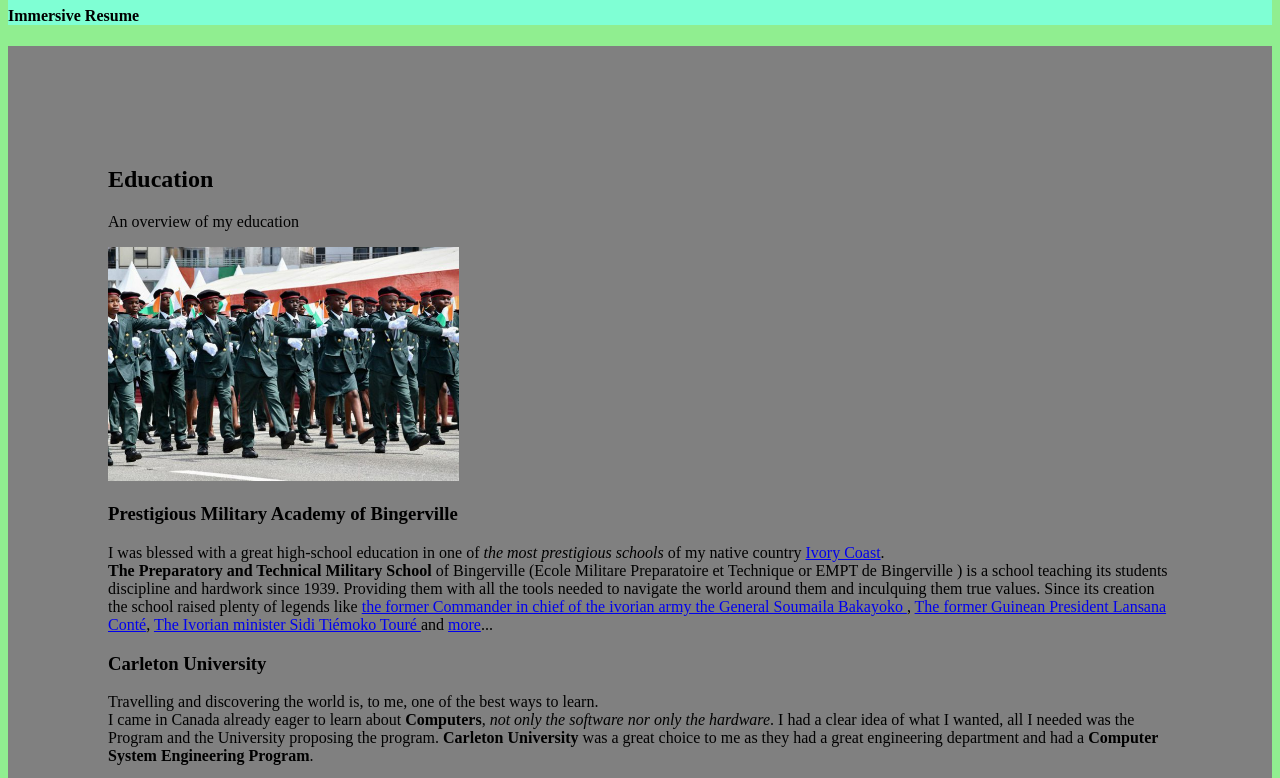
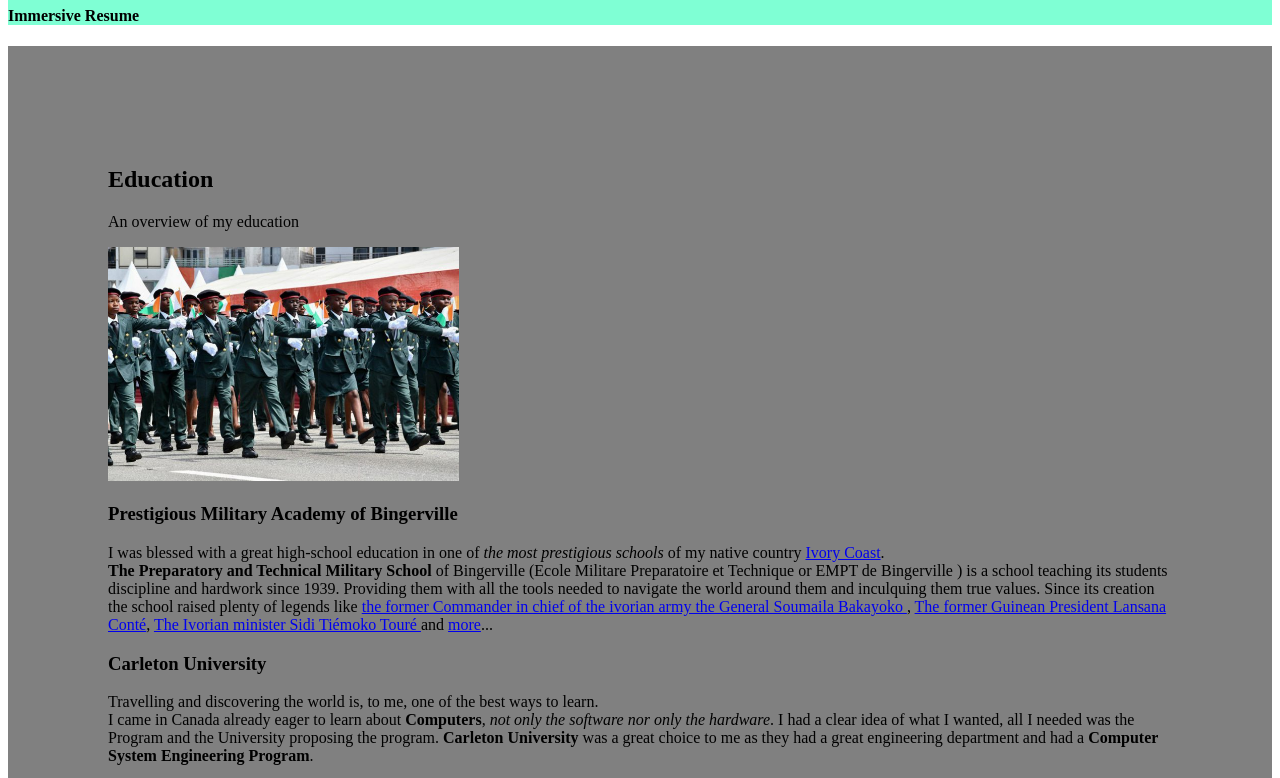
Before and after one commit to Onlyizy/Web-project, a plain HTML site: page first.html in a window 1280 px wide. Shown: the part 205-983 px from the top of the page. Drawn offline with Linux system fonts and the light colour scheme.

Commit message:
Just adding stuff

```diff
--- a/stylesheet.css
+++ b/stylesheet.css
@@ -1,5 +1,5 @@
 body{
-  background-color: lightgreen;
+  background-image:
 }
 
 main{
```
